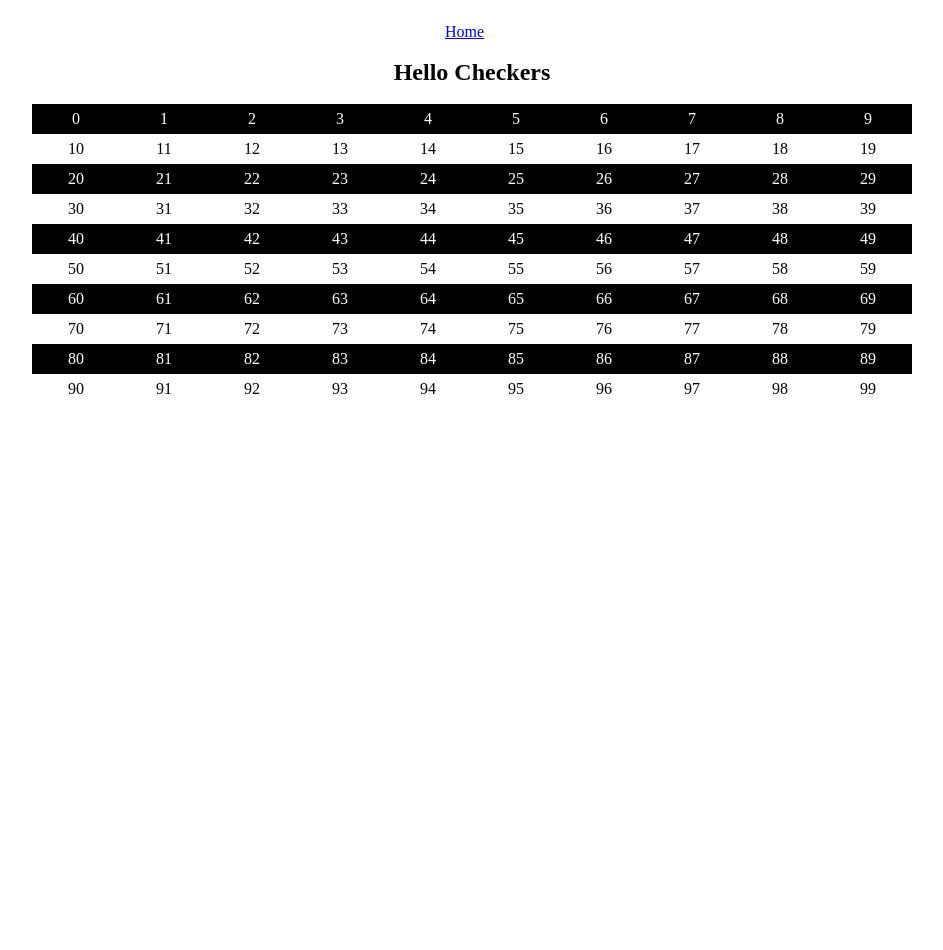
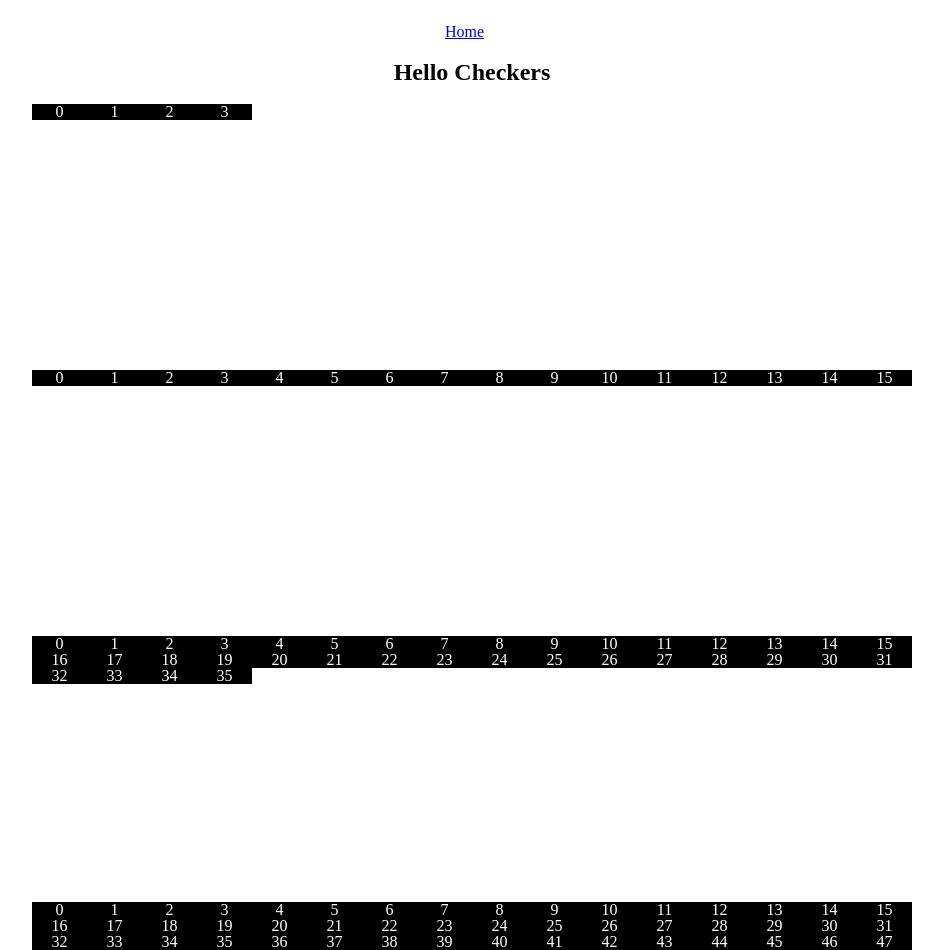
Before and after one commit to kshreve/checkers, a Next.js app: page / in a window 1280 px wide. Shown: the top 950 px of the page, without its empty margins (168-1111 px from the left). Before the commit the page ends 800 px from the top, so only its background shows below. Built offline with nearby package versions, Linux system fonts and the light colour scheme.

Commit message:
checkerboard pattern

```diff
--- a/components/Checkerboard/Square.jsx
+++ b/components/Checkerboard/Square.jsx
@@ -9,27 +9,20 @@ const Square = ({ index, row }) => (
     {/* language=SCSS */}
     <style jsx>{`
       .square {
-        min-width: 30px;
-        min-height: 30px;
         display: flex;
         justify-content: center;
         align-items: center;
+        background: ${primaryColor};
+        color: ${secondaryColor};
+        text-align: center;
       }
 
-      .square-even {
-        text-align: center;
-        background: ${index % 2 === 0 ? primaryColor : secondaryColor};
-        color: ${index % 2 === 0 ? secondaryColor : primaryColor};
+      .square:nth-child(2n+${row}) {
+        background: ${secondaryColor};
+        color: ${primaryColor};
       }
-
-      .square-odd {
-        text-align: center;
-        background: ${index % 2 === 0 ? secondaryColor : primaryColor};
-        color: ${index % 2 === 0 ? primaryColor : secondaryColor};
-      }
-    `}
-    </style>
-    <div className={`square ${row % 2 === 0 ? 'square-even' : 'square-odd'}`}>
+  `}</style>
+    <div className="square">
       {index}
     </div>
   </Fragment>
--- a/components/Checkerboard/index.jsx
+++ b/components/Checkerboard/index.jsx
@@ -22,6 +22,7 @@ const Checkerboard = ({ size }) => (
         display: grid;
         grid-template-columns: repeat(${size}, 1fr);
         grid-template-rows: repeat(${size}, 1fr);
+        margin-bottom: 10px;
       }
     `}
     </style>
--- a/pages/index.jsx
+++ b/pages/index.jsx
@@ -15,7 +15,12 @@ const Index = () => (
     <Layout>
       <div className="content">
         <h1 className="heading">Hello Checkers</h1>
+        <Checkerboard size={2} />
+        <Checkerboard size={4} />
+        <Checkerboard size={6} />
+        <Checkerboard size={8} />
         <Checkerboard size={10} />
+        <Checkerboard size={16} />
       </div>
     </Layout>
   </Fragment>
```
